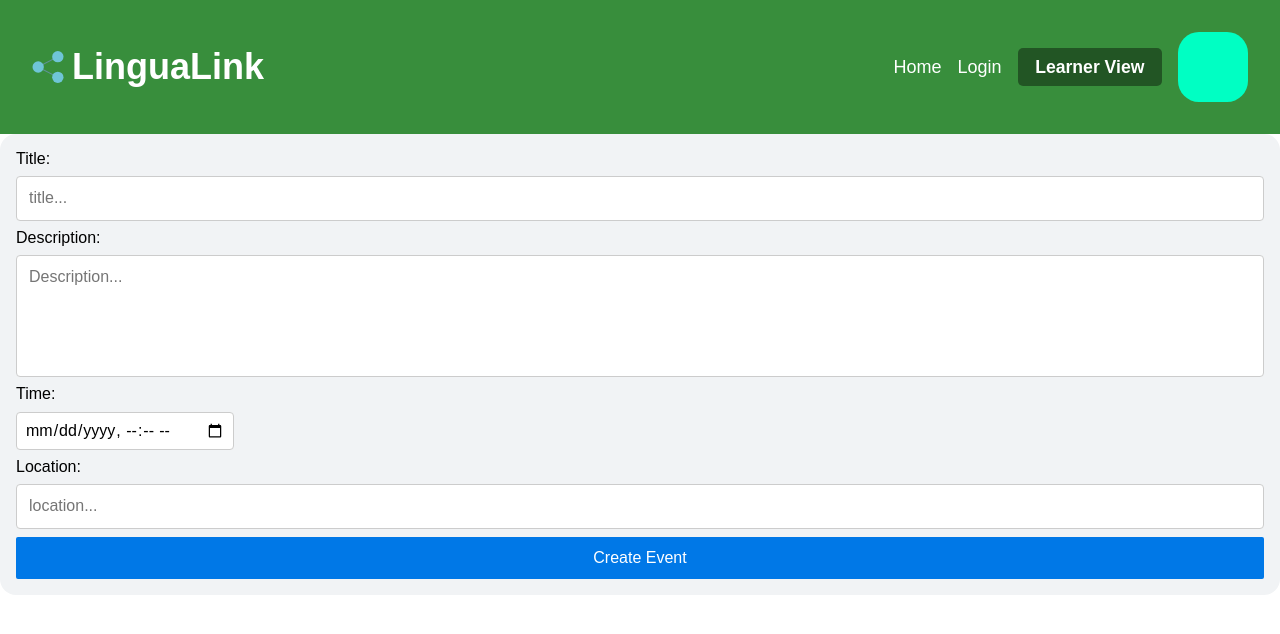
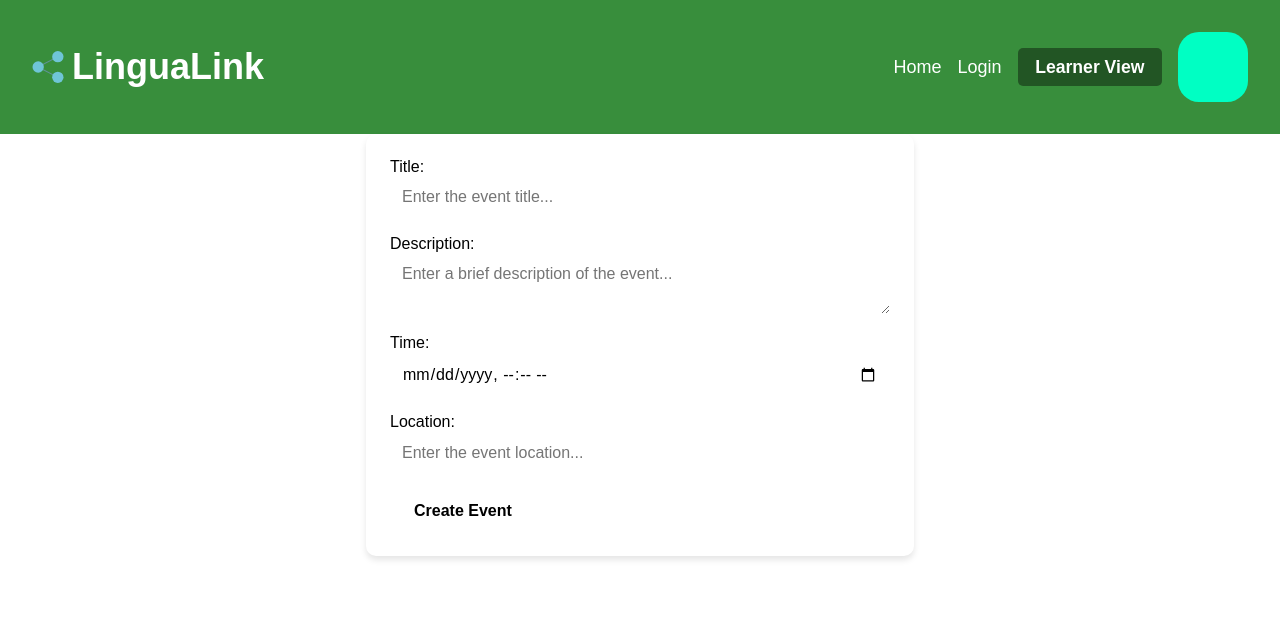
Before and after one commit to gonzonk/LinguaLink, a Vue app: page /create-event in a window 1280 px wide. Shown: the top 634 px of the page. Built offline with nearby package versions, Linux system fonts and the light colour scheme; no server answers.

Commit message:
Styled events and made sure that only Teacher role can upvote

```diff
--- a/client/components/Event/CreateEventForm.vue
+++ b/client/components/Event/CreateEventForm.vue
@@ -35,58 +35,90 @@ const emptyForm = () => {
 </script>
 
 <template>
-  <form @submit.prevent="createEvent">
+  <form @submit.prevent="createEvent" class="event-form">
     <label for="title">Title:</label>
-    <input id="title" v-model="title" placeholder="title..." required />
+    <input id="title" v-model="title" placeholder="Enter the event title..." required />
 
     <label for="description">Description:</label>
-    <textarea id="description" v-model="description" placeholder="Description..." required></textarea>
+    <textarea id="description" v-model="description" placeholder="Enter a brief description of the event..." required></textarea>
 
     <label for="time">Time:</label>
-    <input id="time" v-model="time" type="datetime-local" placeholder="Event time..." required />
+    <input id="time" v-model="time" type="datetime-local" placeholder="Select the event time..." required />
 
     <label for="location">Location:</label>
-    <input id="location" v-model="location" placeholder="location..." />
+    <input id="location" v-model="location" placeholder="Enter the event location..." />
 
-    <button type="submit" class="pure-button-primary pure-button">Create Event</button>
+    <button type="submit">Create Event</button>
   </form>
 </template>
 
 <style scoped>
-form {
-  background-color: var(--base-bg);
-  border-radius: 1em;
-  display: flex;
-  flex-direction: column;
-  gap: 0.5em;
-  padding: 1em;
+:root {
+  --form-bg: #f8f9fa;
+  --form-border: #ced4da;
+  --form-text: #495057;
+  --button-bg: #007bff;
+  --button-hover-bg: #0056b3;
+  --button-text: #fff;
+  --input-focus: #80bdff;
+  --input-border: #ced4da;
 }
 
-textarea {
-  font-family: inherit;
-  font-size: inherit;
-  height: 6em;
-  padding: 0.5em;
-  border-radius: 4px;
-  resize: none;
+.event-form {
+  background-color: var(--form-bg);
+  border: 1px solid var(--form-border);
+  border-radius: 10px;
+  padding: 1.5em;
+  max-width: 500px;
+  margin: auto;
+  box-shadow: 0 4px 6px rgba(0, 0, 0, 0.1);
 }
 
-input,
-textarea {
-  font-family: inherit;
-  font-size: inherit;
-  padding: 0.75em;
-  border-radius: 4px;
-  border: 1px solid #ccc;
+.event-form label {
+  font-size: 1rem;
+  margin-bottom: 0.5em;
+  color: var(--form-text);
 }
 
-input[type="datetime-local"] {
-  padding: 0.5em;
-  width: 200px; /* Make the time input less wide */
+.event-form input,
+.event-form textarea {
+  font-family: "Arial", sans-serif;
+  font-size: 1rem;
+  padding: 0.75em;
+  border: 1px solid var(--form-border);
+  border-radius: 5px;
+  margin-bottom: 1em;
+  width: 100%;
+  box-sizing: border-box;
+  transition:
+    border-color 0.2s,
+    box-shadow 0.2s;
 }
 
-button {
-  padding: 0.75em;
-  font-size: 1em;
+.event-form input:focus,
+.event-form textarea:focus {
+  border-color: var(--input-focus);
+  box-shadow: 0 0 5px var(--input-focus);
+  outline: none;
+}
+
+.event-form button {
+  background-color: var(--button-bg);
+  color: var(--button-text);
+  border: none;
+  padding: 0.75em 1.5em;
+  font-size: 1rem;
+  font-weight: bold;
+  border-radius: 5px;
+  cursor: pointer;
+  transition: background-color 0.3s;
+}
+
+.event-form button:hover {
+  background-color: var(--button-hover-bg);
+}
+
+.event-form button:focus {
+  outline: 2px solid var(--input-focus);
 }
 </style>
--- a/client/components/Event/EventListComponent.vue
+++ b/client/components/Event/EventListComponent.vue
@@ -38,7 +38,7 @@ onBeforeMount(async () => {
     <h1>Events:</h1>
   </div>
   <section class="events" v-if="loaded && events.length !== 0">
-    <article v-for="event in events" :key="event._id">
+    <article v-for="event in events" :key="event._id" class="event-card">
       <EventComponent v-if="editing !== event._id" :event="event" @refreshEvents="getEvents" @editEvent="updateEditing" />
       <EditEventForm v-else :event="event" @refreshEvents="getEvents" @editEvent="updateEditing" />
     </article>
@@ -68,6 +68,15 @@ article {
   flex-direction: column;
   gap: 0.5em;
   padding: 1em;
+  transition:
+    transform 0.3s ease,
+    box-shadow 0.3s ease;
+}
+
+/* Hover effect to enlarge the event */
+article:hover {
+  transform: scale(1.05); /* Scale the article by 5% */
+  box-shadow: 0 4px 12px rgba(0, 0, 0, 0.1); /* Optional shadow for better hover effect */
 }
 
 .events {
--- a/client/components/Post/PostComponent.vue
+++ b/client/components/Post/PostComponent.vue
@@ -7,7 +7,7 @@ import VotesBlock from "../Votes/VotesBlock.vue";
 
 const props = defineProps(["post"]);
 const emit = defineEmits(["editPost", "refreshPosts"]);
-const { currentUsername } = storeToRefs(useUserStore());
+const { currentUsername, currentRole } = storeToRefs(useUserStore());
 
 const deletePost = async () => {
   try {
@@ -52,7 +52,7 @@ const deletePost = async () => {
         </button>
       </li>
     </menu>
-    <article class="votes">
+    <article class="votes" v-if="currentRole === 'Teacher'">
       <VotesBlock v-bind:parent="props.post" />
     </article>
     <article class="timestamp">
```
